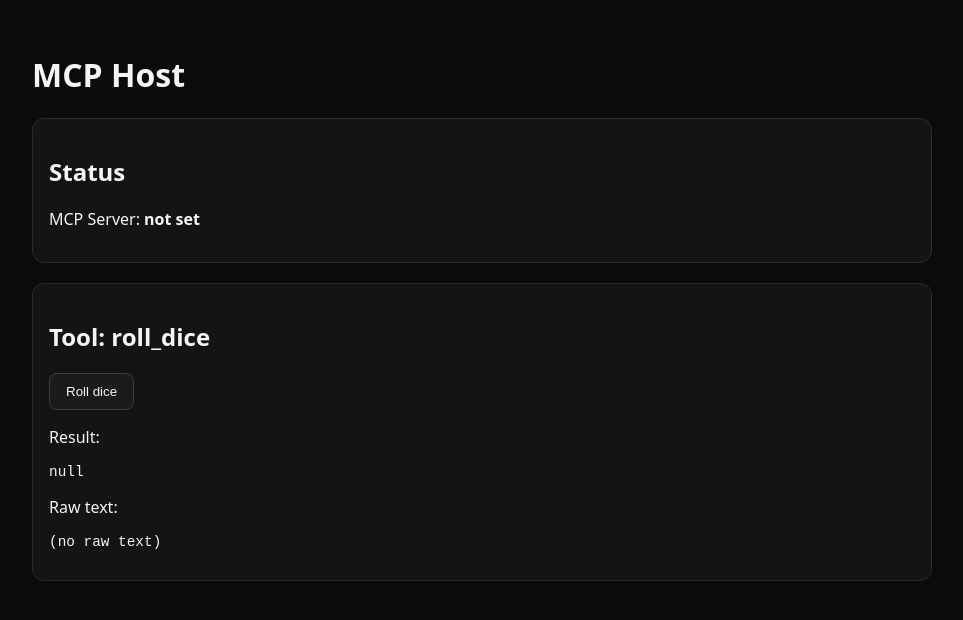
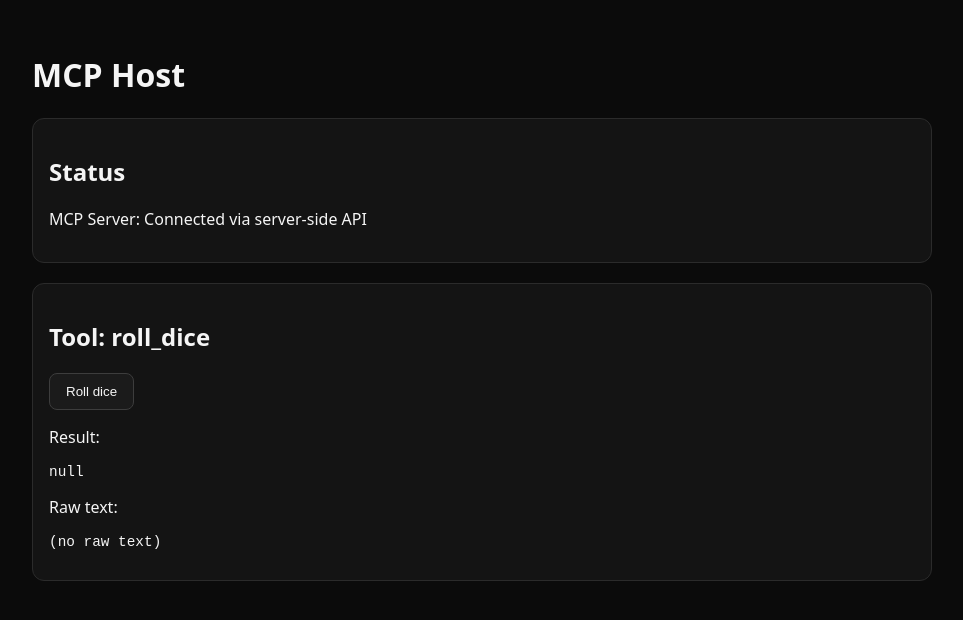
Before and after one commit to VibeJaro/MCP_Host, a Next.js app: page / in a window 1280 px wide. Shown: the top 620 px of the page, without its empty margins (158-1121 px from the left). Built offline with nearby package versions, Linux system fonts and the light colour scheme.

Commit message:
Harden MCP client usage to server

```diff
--- a/app/components/HostPanel.tsx
+++ b/app/components/HostPanel.tsx
@@ -1,10 +1,6 @@
 "use client";
 
 import { useState } from "react";
-
-type Props = {
-  serverUrlMasked: string;
-};
 
 type ResponseState = {
   result: unknown;
@@ -13,7 +9,7 @@ type ResponseState = {
 
 const emptyState: ResponseState = { result: null, rawText: "" };
 
-export default function HostPanel({ serverUrlMasked }: Props) {
+export default function HostPanel() {
   const [rollState, setRollState] = useState<ResponseState>(emptyState);
   const [busy, setBusy] = useState<string | null>(null);
 
@@ -36,9 +32,7 @@ export default function HostPanel({ serverUrlMasked }: Props) {
       <h1>MCP Host</h1>
       <section>
         <h2>Status</h2>
-        <p>
-          MCP Server: <strong>{serverUrlMasked}</strong>
-        </p>
+        <p>MCP Server: Connected via server-side API</p>
       </section>
 
       <section>
--- a/app/page.tsx
+++ b/app/page.tsx
@@ -1,22 +1,5 @@
 import HostPanel from "@/app/components/HostPanel";
 
-function maskServerUrl(value: string | undefined): string {
-  if (!value) {
-    return "not set";
-  }
-
-  if (value.length <= 6) {
-    return "***";
-  }
-
-  const start = value.slice(0, 6);
-  const end = value.slice(-4);
-  return `${start}...${end}`;
+export default function Page() {
+  return <HostPanel />;
 }
-
-export default function Page() {
-  const serverUrl = process.env.MCP_SERVER_URL;
-  const masked = maskServerUrl(serverUrl);
-
-  return <HostPanel serverUrlMasked={masked} />;
-}
--- a/lib/mcpClient.ts
+++ b/lib/mcpClient.ts
@@ -1,3 +1,5 @@
+import "server-only";
+
 type McpCallResult = {
   rawText: string;
   data: unknown;
```
